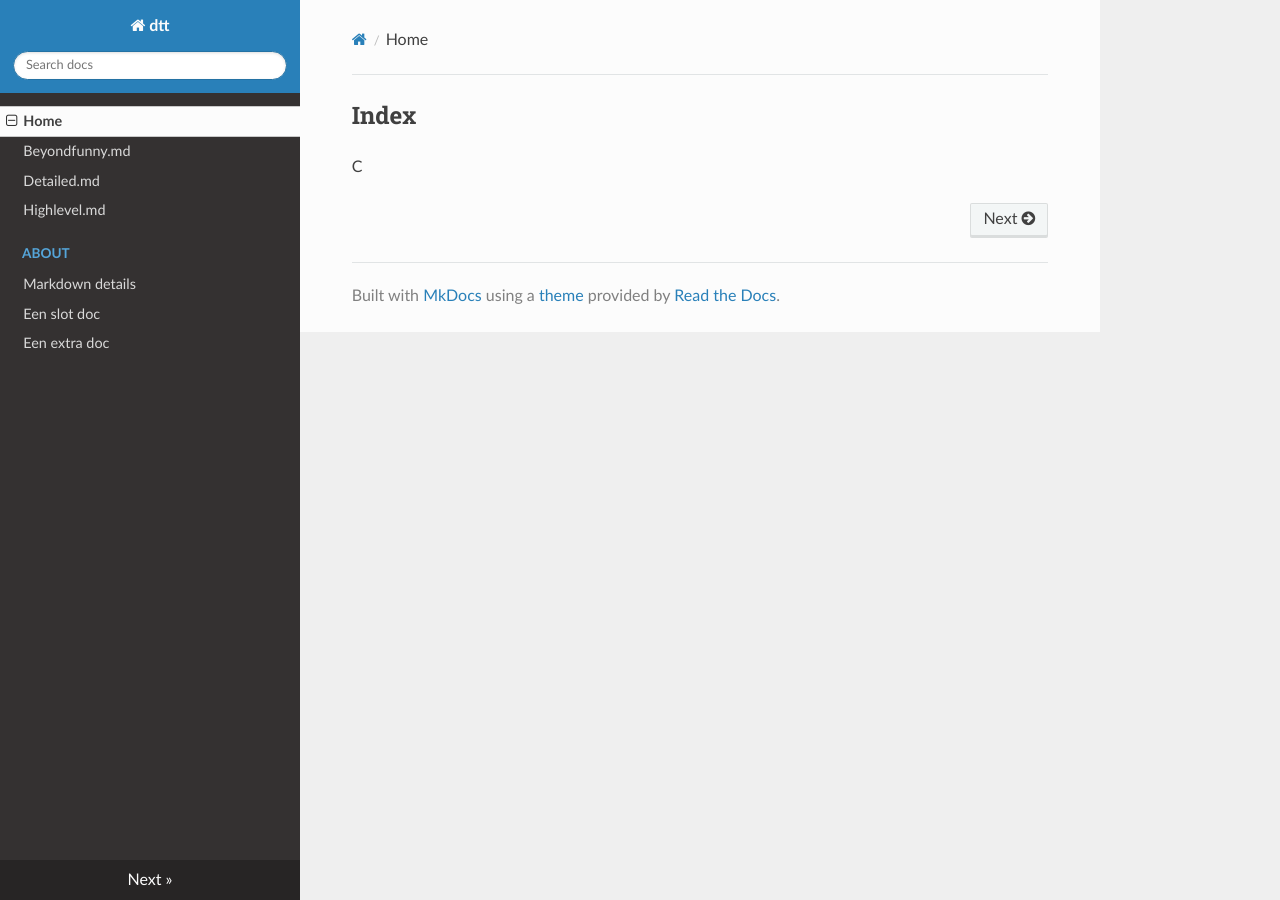
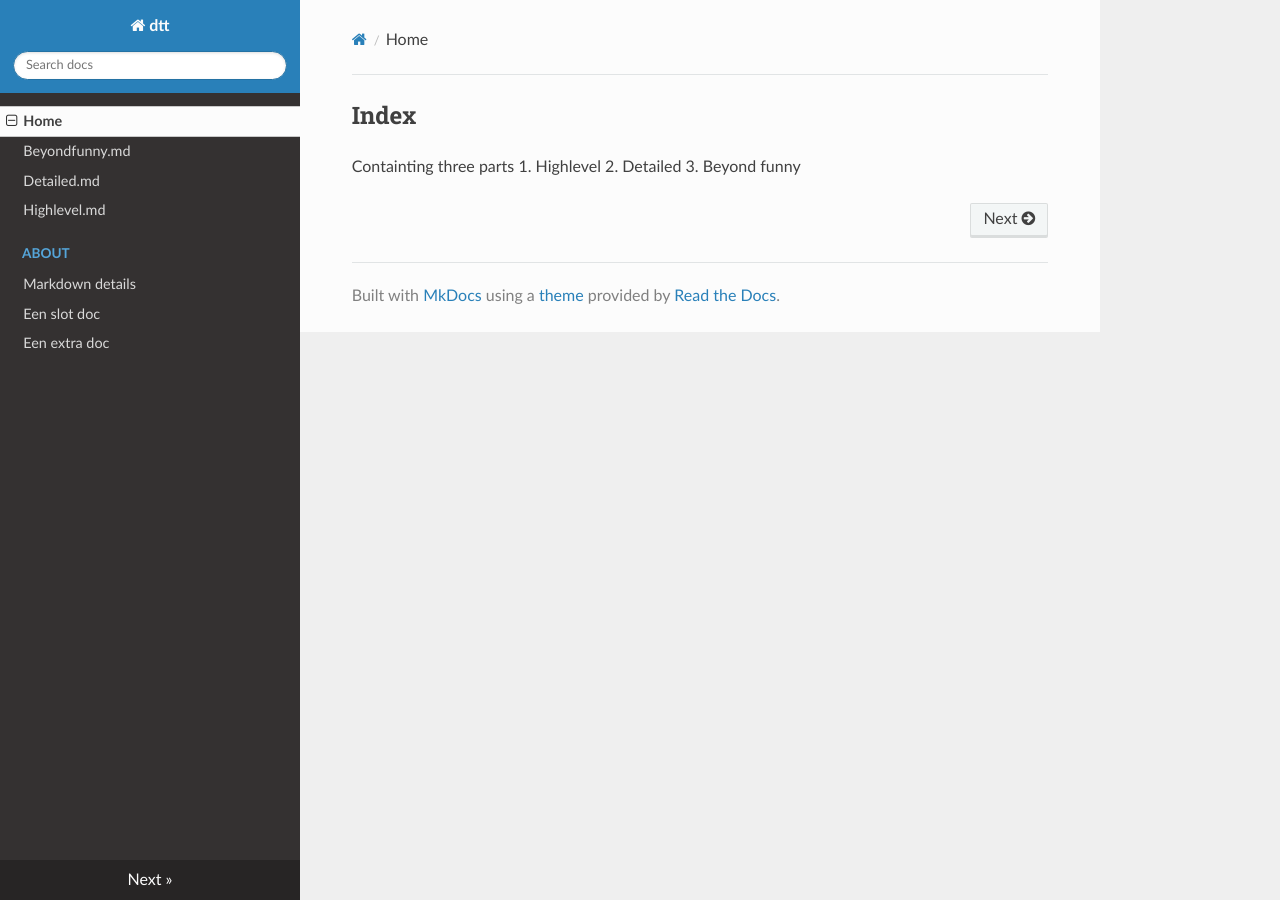
Before and after one commit to rienkdekok/dtt, an MkDocs documentation site: the page built from docs/index.md, in a window 1280 px wide. Built offline with MkDocs 1.6.1, drawn with Linux system fonts in a browser that asks for light colours; nearby versions of some CDN libraries.

Commit message:
docs/index.md updated from https://stackedit.io/

```diff
--- a/docs/index.md
+++ b/docs/index.md
@@ -1,8 +1,12 @@
 
 ## Index
-C
+Containting three parts
+1. Highlevel
+2. Detailed
+3. Beyond funny
+
 <!--stackedit_data:
-eyJoaXN0b3J5IjpbLTE0NjA3MjEyODUsLTE2MzY2ODQyODIsLT
+eyJoaXN0b3J5IjpbLTE1MzU1Njk4NzEsLTE2MzY2ODQyODIsLT
 E2MTc0NjIxNDksLTc0MzAyMjQ1LDYwOTMyNjI2MSwtNzE5MjU1
 ODU0XX0=
 -->
```
